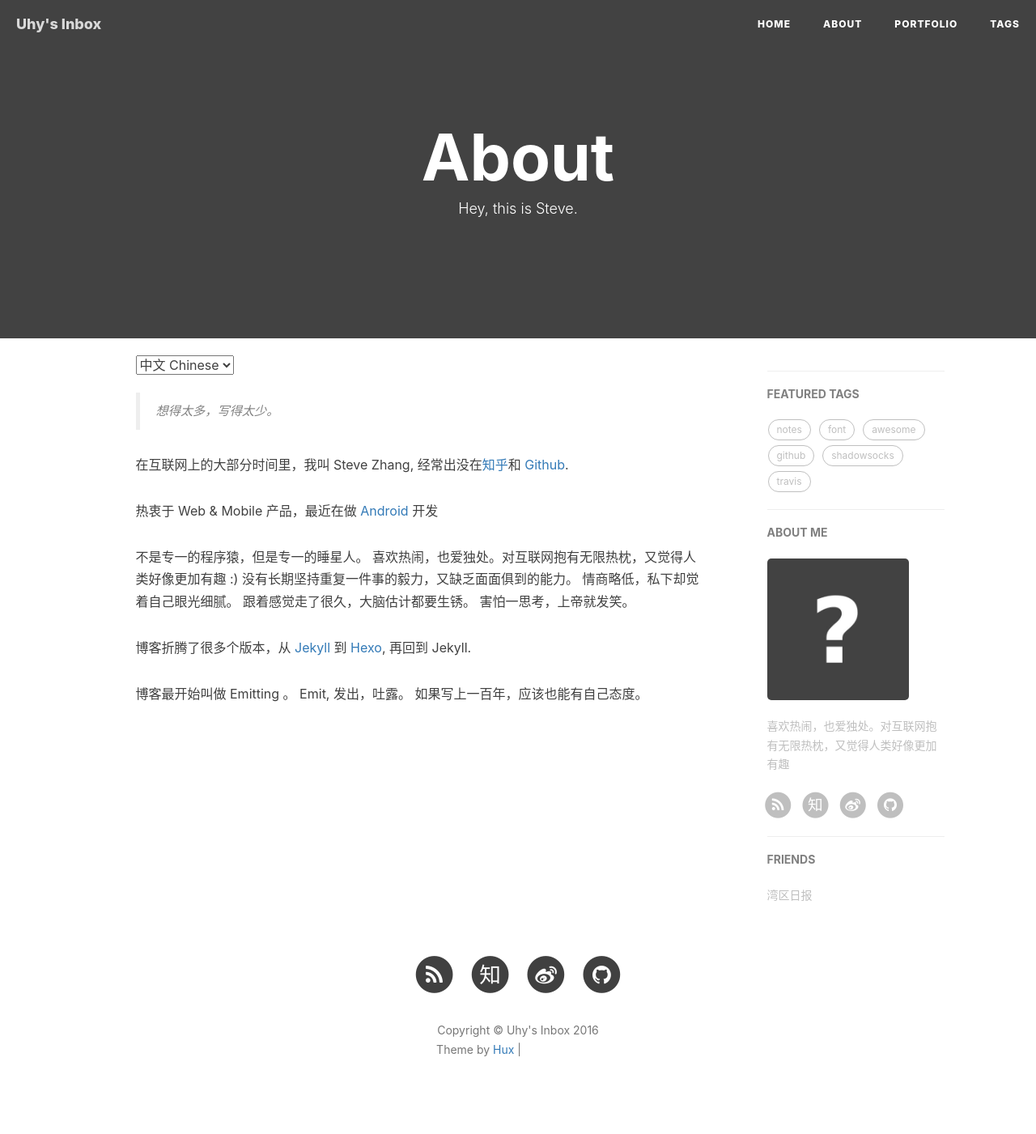
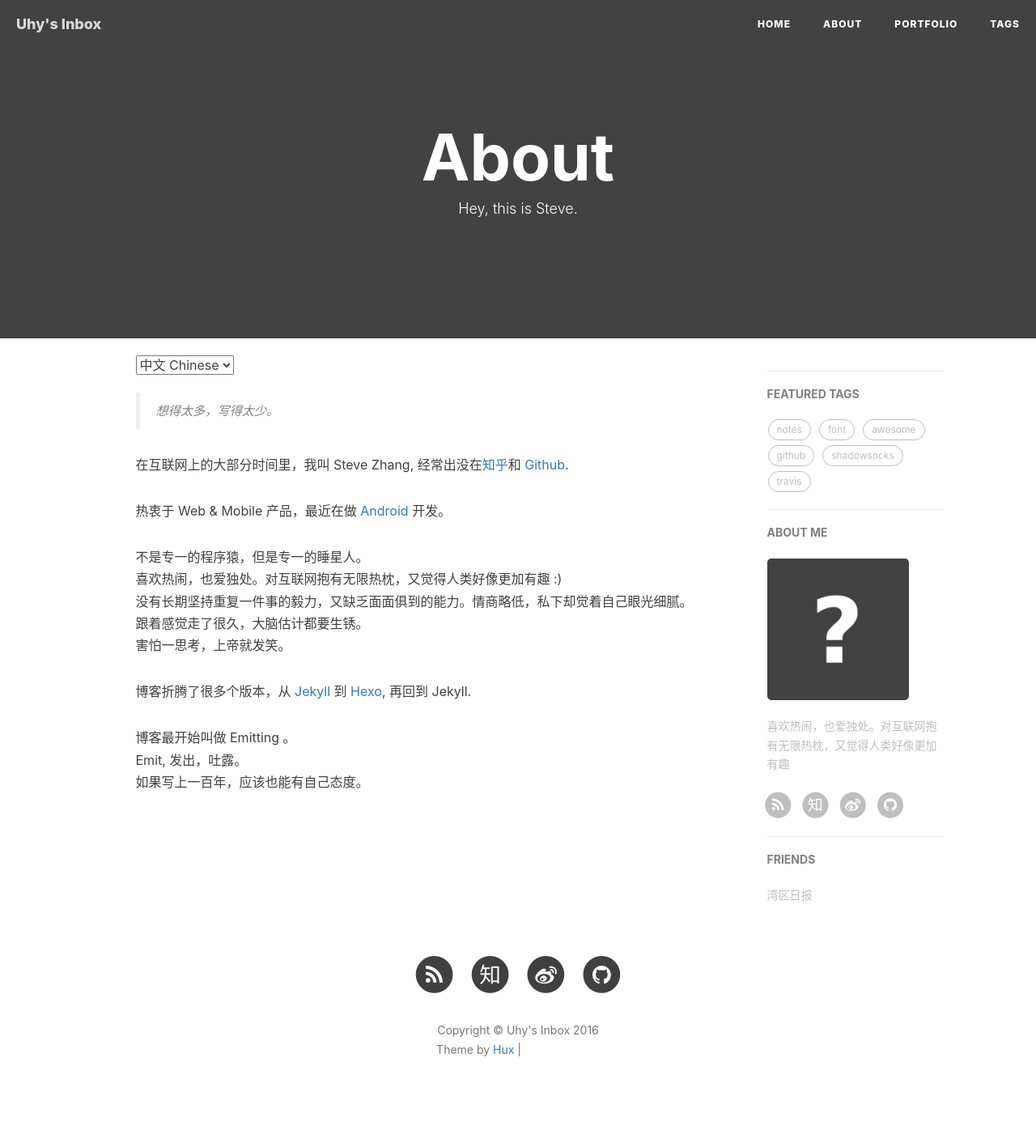
Before and after one commit to yyls1992/unpin.github.io, a Jekyll site: the page built from about.html, in a window 1280 px wide. Shown: the whole page at 81% size. Built offline with Jekyll 4.4.1, drawn with Linux system fonts in a browser that asks for light colours; nearby versions of some CDN libraries; comment, search, counter and statistics services are not loaded; grey boxes are pictures that could not be loaded.

```diff
--- a/about.html
+++ b/about.html
@@ -19,19 +19,18 @@ header-img: "img/about-bg.jpg"
 
     <p>在互联网上的大部分时间里，我叫 Steve Zhang, 经常出没在<a href="http://www.zhihu.com/people/inux">知乎</a>和<a href="https://github.com/uhy" target="_blank"> Github</a>.</p>
 
-    <p>热衷于 Web & Mobile 产品，最近在做 <a href="/tags/#android">Android</a> 开发</p>
+    <p>热衷于 Web & Mobile 产品，最近在做 <a href="/tags/#android">Android</a> 开发。</p>
 
-    <p>不是专一的程序猿，但是专一的睡星人。
-    喜欢热闹，也爱独处。对互联网抱有无限热枕，又觉得人类好像更加有趣 :)
-    没有长期坚持重复一件事的毅力，又缺乏面面俱到的能力。
-    情商略低，私下却觉着自己眼光细腻。
-    跟着感觉走了很久，大脑估计都要生锈。
+    <p>不是专一的程序猿，但是专一的睡星人。<br>
+    喜欢热闹，也爱独处。对互联网抱有无限热枕，又觉得人类好像更加有趣 :)<br>
+    没有长期坚持重复一件事的毅力，又缺乏面面俱到的能力。情商略低，私下却觉着自己眼光细腻。<br>
+    跟着感觉走了很久，大脑估计都要生锈。<br>
     害怕一思考，上帝就发笑。</p>
 
     <p>博客折腾了很多个版本，从 <a href="https://jekyllrb.com/">Jekyll</a> 到 <a href="https://hexo.io/">Hexo</a>, 再回到 Jekyll.</p>
 
-    <p>博客最开始叫做 Emitting 。
-    Emit, 发出，吐露。
+    <p>博客最开始叫做 Emitting 。<br>
+    Emit, 发出，吐露。<br>
     如果写上一百年，应该也能有自己态度。</p>
 </div>
 
```
